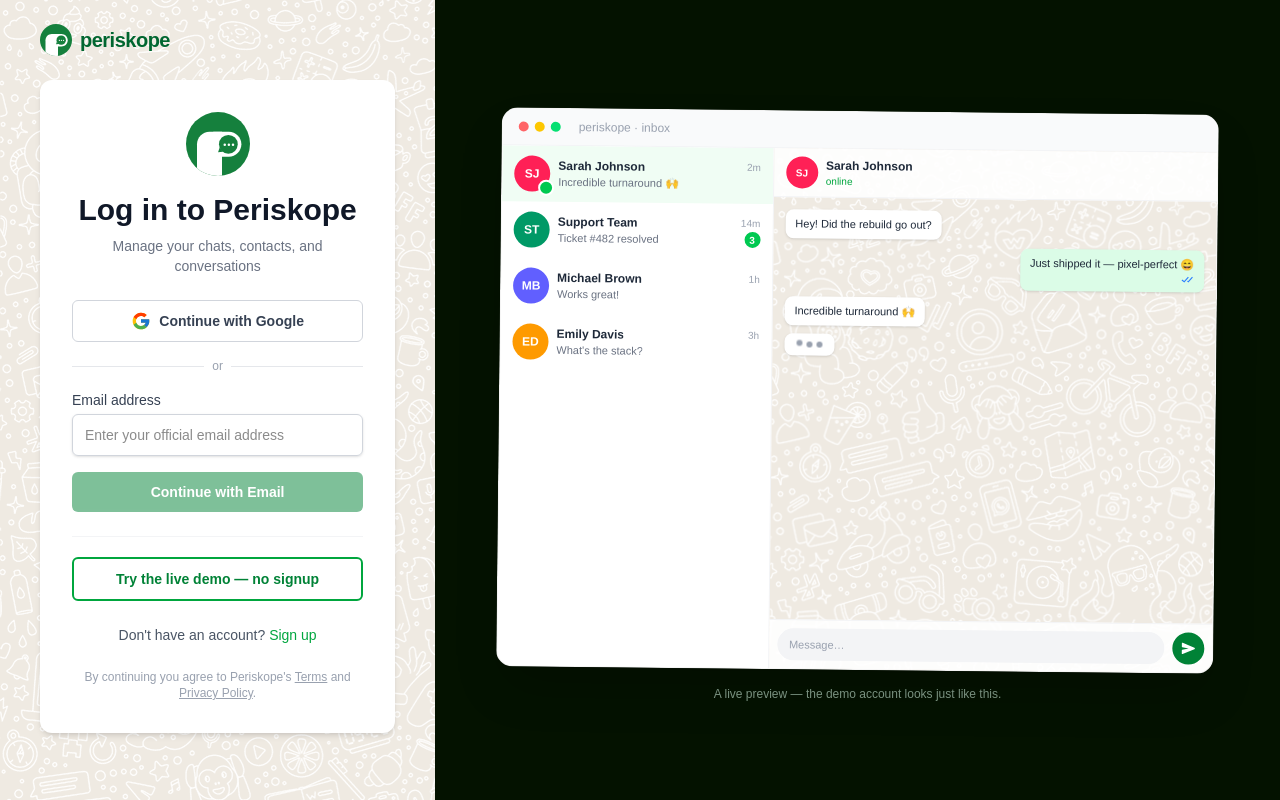
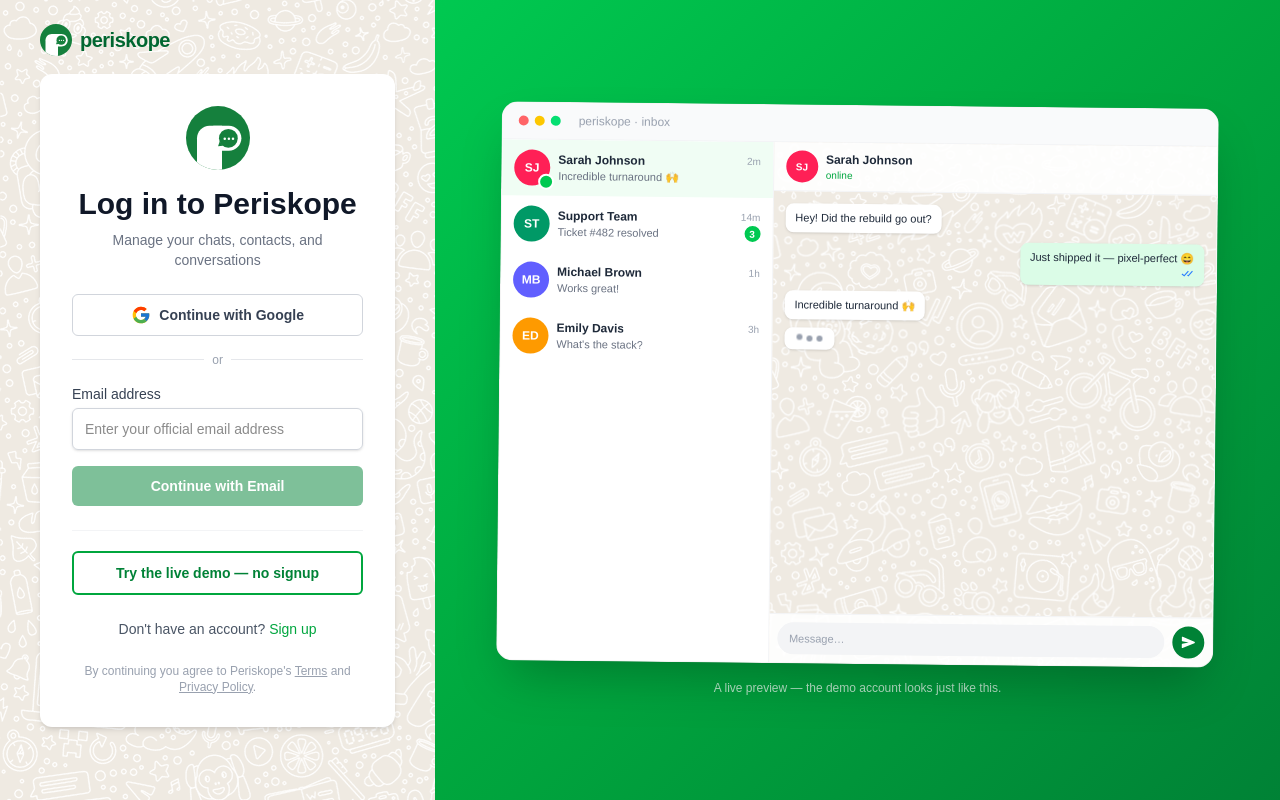
Before and after one commit to morepriyam/periskope-app, a Next.js app: page /auth/signin in a window 1280 px wide. Built offline with nearby package versions, Linux system fonts and the light colour scheme; no server answers.

Commit message:
Auth: vibrant green gradient panel + full-height form column
- Swap the dark-green preview panel for a brand green-500→700 gradient
- Form column is min-h-screen so mobile fills the viewport (no bottom
  whitespace) and the form is vertically centered

```diff
--- a/app/auth/signin/page.tsx
+++ b/app/auth/signin/page.tsx
@@ -10,7 +10,7 @@
     <div className="relative min-h-screen flex flex-col lg:flex-row">
       {/* Form column — cream doodle background */}
       <div
-        className="relative lg:w-[34%] flex items-center justify-center px-6 sm:px-10 py-24 lg:py-20 bg-[#efeae2]"
+        className="relative lg:w-[34%] min-h-screen flex items-center justify-center px-6 sm:px-10 py-16 bg-[#efeae2]"
         style={{ backgroundImage: "url('/whatsapp-bg.png')", backgroundRepeat: "repeat" }}
       >
         <Link
@@ -26,7 +26,7 @@
       </div>
 
       {/* Preview column — brand dark-green panel (desktop only) */}
-      <div className="hidden lg:flex lg:w-[66%] items-center justify-center bg-[#041200] px-10 xl:px-16 py-20">
+      <div className="hidden lg:flex lg:w-[66%] items-center justify-center bg-gradient-to-br from-green-500 via-green-600 to-green-700 px-10 xl:px-16 py-20">
         <AuthPreview />
       </div>
     </div>
--- a/app/auth/signup/page.tsx
+++ b/app/auth/signup/page.tsx
@@ -10,7 +10,7 @@
     <div className="relative min-h-screen flex flex-col lg:flex-row">
       {/* Form column — cream doodle background */}
       <div
-        className="relative lg:w-[34%] flex items-center justify-center px-6 sm:px-10 py-24 lg:py-20 bg-[#efeae2]"
+        className="relative lg:w-[34%] min-h-screen flex items-center justify-center px-6 sm:px-10 py-16 bg-[#efeae2]"
         style={{ backgroundImage: "url('/whatsapp-bg.png')", backgroundRepeat: "repeat" }}
       >
         <Link
@@ -26,7 +26,7 @@
       </div>
 
       {/* Preview column — brand dark-green panel (desktop only) */}
-      <div className="hidden lg:flex lg:w-[66%] items-center justify-center bg-[#041200] px-10 xl:px-16 py-20">
+      <div className="hidden lg:flex lg:w-[66%] items-center justify-center bg-gradient-to-br from-green-500 via-green-600 to-green-700 px-10 xl:px-16 py-20">
         <AuthPreview />
       </div>
     </div>
--- a/components/auth/AuthPreview.tsx
+++ b/components/auth/AuthPreview.tsx
@@ -159,7 +159,7 @@
           </section>
         </div>
       </div>
-      <p className="mt-4 text-center text-xs text-green-100/60">
+      <p className="mt-4 text-center text-xs text-white/70">
         A live preview — the demo account looks just like this.
       </p>
     </div>
```
